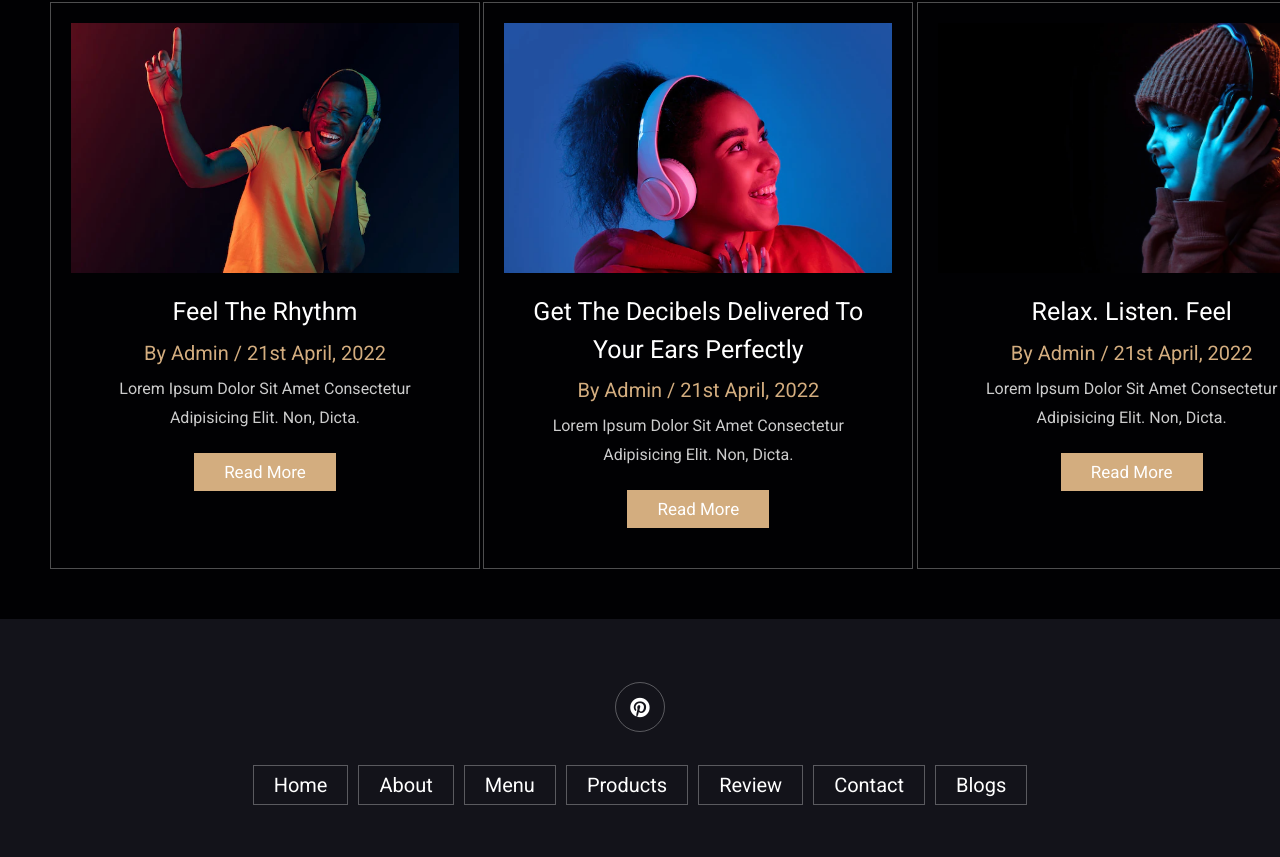
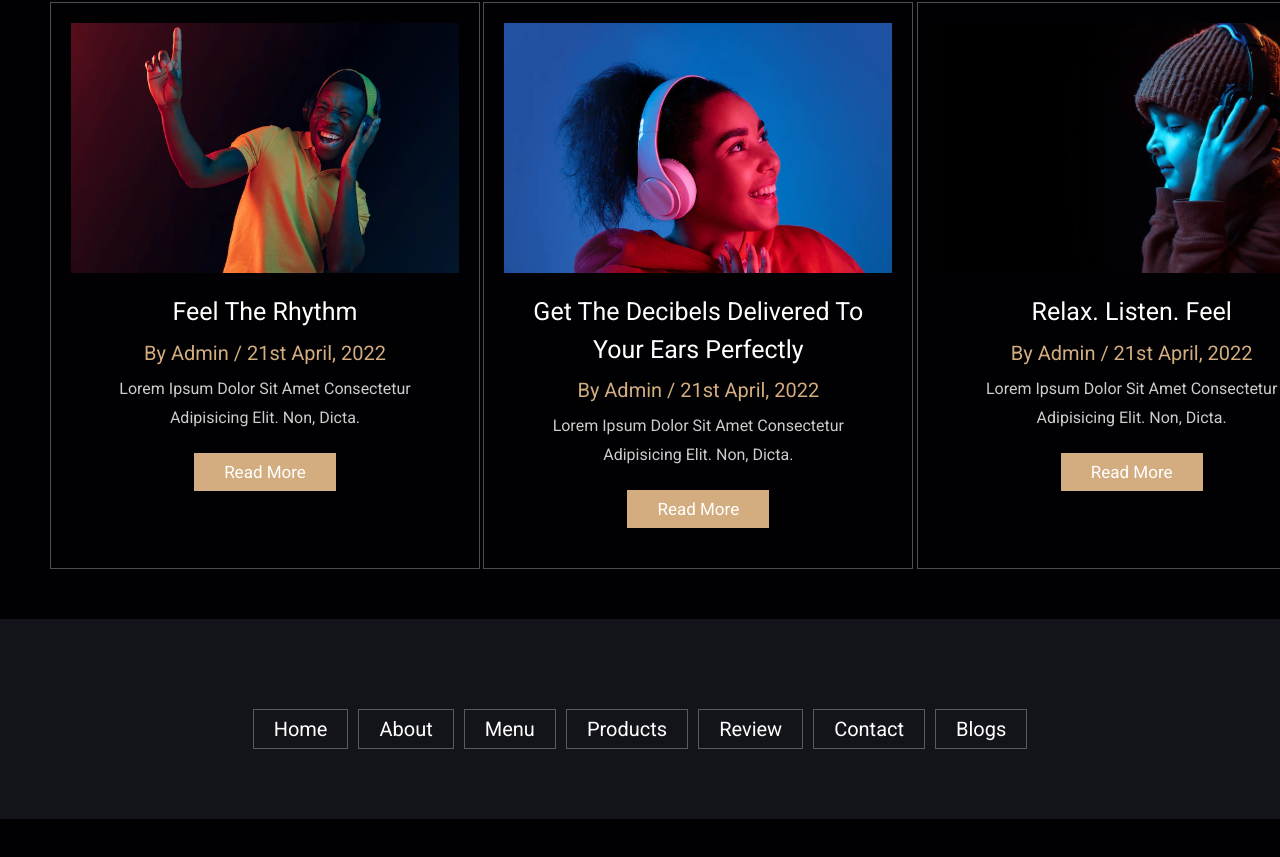
Before and after one commit to Sir-Rumeh/headphones-e-commerce-website.github.io, a plain HTML site: page index.html in a window 1280 px wide. Shown: the part 4600-5457 px from the top of the page. After the commit the page ends 5419 px from the top, so only its background shows below. Drawn offline with Linux system fonts and the light colour scheme.

Commit message:
implement additional features for web app

```diff
--- a/index.html
+++ b/index.html
@@ -513,7 +513,7 @@
 				<!-- <a href="#" class="fab fa-twitter"></a> -->
 				<!-- <a href="#" class="fab fa-instagram"></a> -->
 				<!-- <a href="#" class="fab fa-linkedin"></a> -->
-				<a href="#" class="fab fa-pinterest"></a>
+				<!-- <a href="#" class="fab fa-pinterest"></a> -->
 			</div>
 
 			<div class="links">
```
